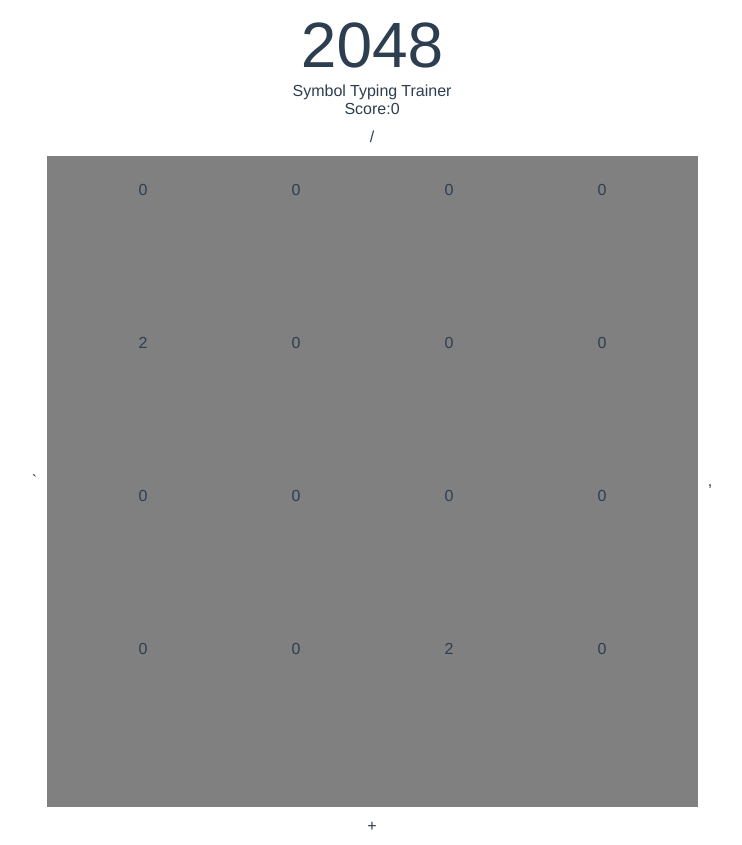
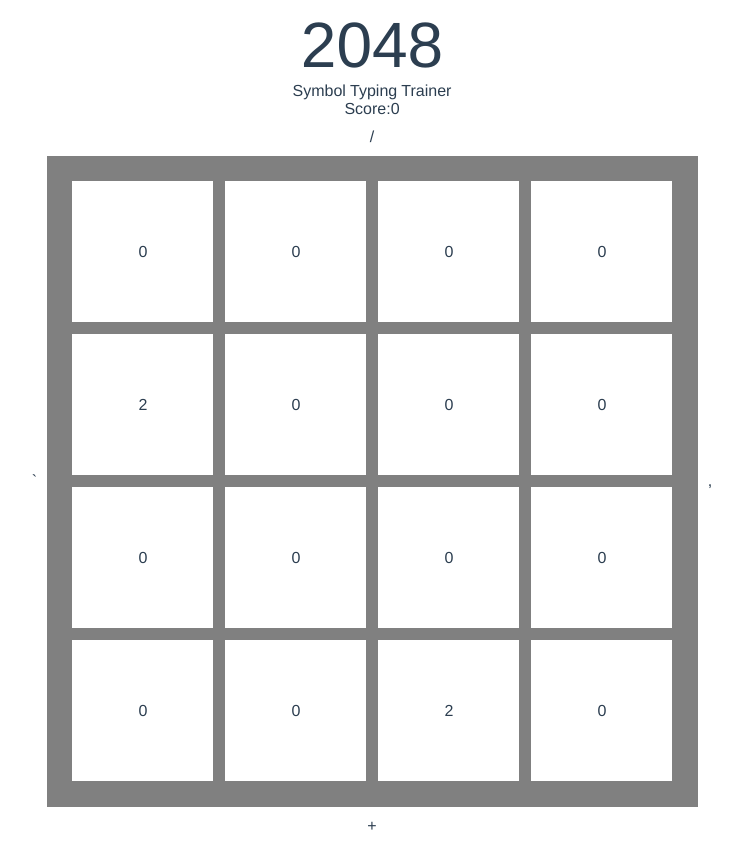
Before and after one commit to LaikaFusion/2048typetrainer, a Vue app: page / in a window 1280 px wide. Shown: the whole page, without its empty margins (268-1010 px from the left). Built offline with nearby package versions, Linux system fonts and the light colour scheme.

Commit message:
game works needs anim

```diff
--- a/src/App.vue
+++ b/src/App.vue
@@ -2,7 +2,7 @@
   <div id="app">
     <Title/>
     Score:{{score}}
-    <Gameboard :selectedKeys=selectedKeys :grid=grid :gridsize=gridsize />
+    <Gameboard :winVal=winVal :selectedKeys=selectedKeys :grid=grid :gridsize=gridsize />
   </div>
 </template>
 
--- a/src/components/Gameboard.vue
+++ b/src/components/Gameboard.vue
@@ -7,7 +7,7 @@
     <div class="keyStyle">{{selectedKeys[1]}}</div>
     <div :style="style" class="gameboard">
       <div v-for="(cell,index) in grid" :key=index>
-        {{cell}}
+        <Tile  v-bind:number=cell />
       </div>
     </div>
     <div class="keyStyle">{{selectedKeys[2]}}</div>
@@ -20,12 +20,20 @@
 </template>
 
 <script>
+
+import Tile from "./Tile.vue";
+
+
 export default {
   name: "Gameboard",
+  components: {
+    Tile
+  },
   props: {
     gridsize: Number,
     grid: Array,
-    selectedKeys: Array
+    selectedKeys: Array,
+    winVal:Number
   },
   computed: {
     style() {
--- /dev/null
+++ b/src/components/Tile.vue
@@ -0,0 +1,27 @@
+<template>
+<div class="tile">
+  {{number}}
+</div>
+
+</template>
+
+<script>
+export default {
+  name: "Tile",
+  props: {
+    number: Number,
+  },
+};
+</script>
+
+<!-- Add "scoped" attribute to limit CSS to this component only -->
+<style scoped>
+  .tile{
+    background-color:white;
+    height: 100%;
+    width: 100%;
+    display: flex;
+    justify-content: center;
+    align-items: center;
+  }
+</style>
```
